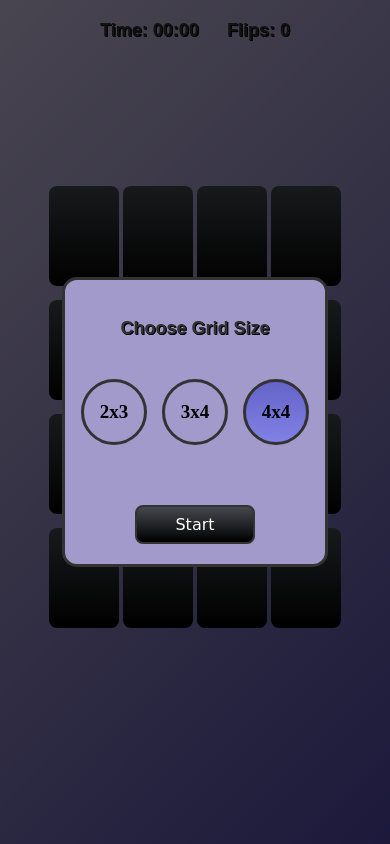
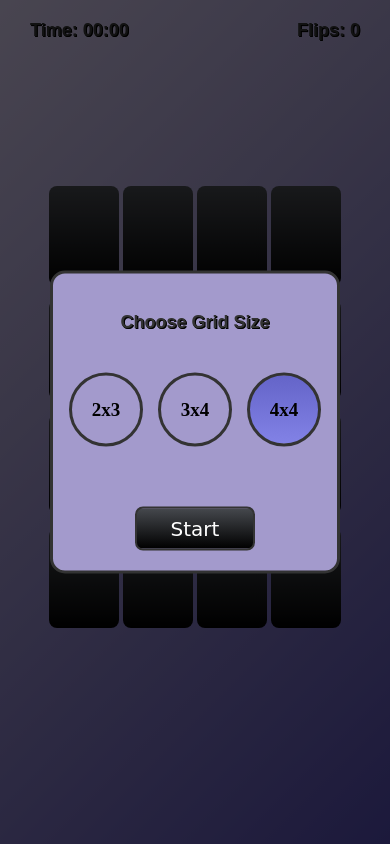
Before and after one commit to sulaiman001221/Memory-Game, a website: page index.html in a window 390 px wide. Drawn offline with Linux system fonts and the light colour scheme.

Commit message:
fixed the gap between timer and counter on mobile

```diff
--- a/src/styles.css
+++ b/src/styles.css
@@ -213,14 +213,14 @@ button:hover {
   }
 
   .grid-size {
-    width: 60px;
-    height: 60px;
+    width: 68px;
+    height: 68px;
     font-size: 19px;
   }
 
   button {
     width: 120px;
-    font-size: 16px;
+    font-size: 20px;
   }
 
   .popup-box {
@@ -233,4 +233,12 @@ button:hover {
     padding: 20px 45px;
     white-space: nowrap;
   }
+
+  .timer {
+    left: 30px;
+  }
+
+  .flip-count {
+    right: 30px;
+  }
 }
```
